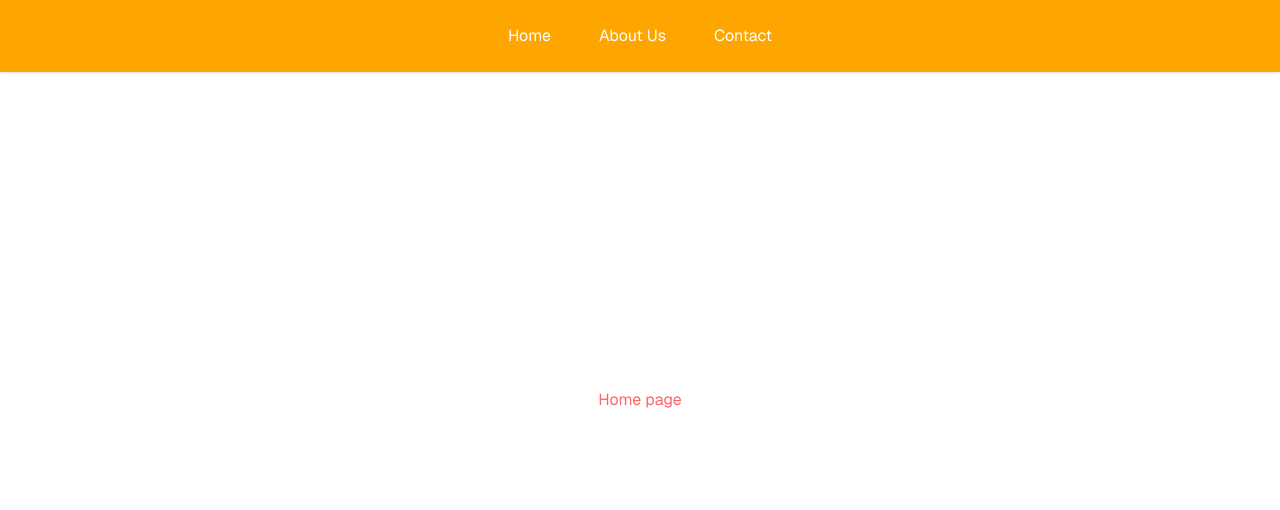
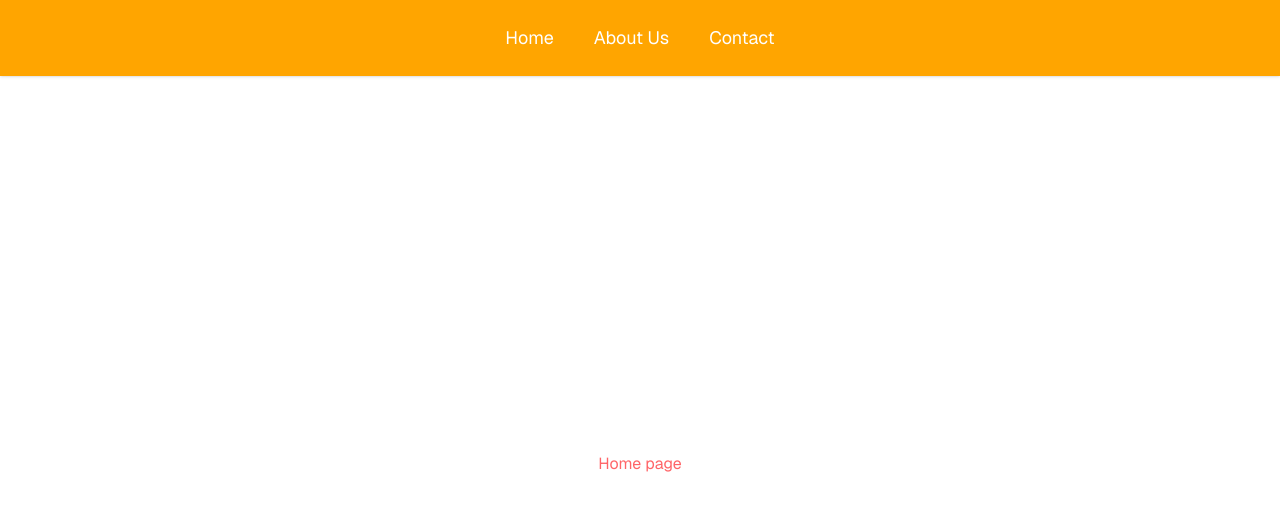
Before and after one commit to SlavkoVran/moja-staza, a Next.js app: page / in a window 1280 px wide. Shown: the top 510 px of the page. Built offline with nearby package versions, Linux system fonts and the light colour scheme.

Commit message:
Odradjen responsive

```diff
--- a/app/page.tsx
+++ b/app/page.tsx
@@ -1,28 +1,39 @@
-import Image from "next/image";
 import styles from "./page.module.css";
 
 export default function Home() {
   return (
     <div className={styles.page}>
-      <main className={styles.main}>
+
+      <main className={`${styles.main} pt-32`}>
         <h1 className="text-red-400">Home page</h1>
       </main>
 
+      <header className="bg-background p-6 shadow w-full fixed top-0 left-0 right-0 z-50">
+        <div className="relative mx-auto flex max-w-screen-lg flex-col sm:flex-row sm:items-center sm:justify-center">
 
- <nav className="bg-background p-6 shadow w-full fixed top-0 left-0 right-0">
-        <ul className="flex justify-center mr-5 ml-5">
-          <li className="text-white hover:text-blue-300 mr-12">
-            Home
-          </li>
-          <li className="text-white hover:text-blue-300 mr-12">
-            About Us
-          </li>
-          <li className="text-white hover:text-blue-300">
-            Contact
-          </li>
-        </ul>
-      </nav>
+          {/* Hamburger dugme */}
+          <input className="peer hidden" type="checkbox" id="navbar-toggle" />
+          <label htmlFor="navbar-toggle" className="absolute right-4 top-0 cursor-pointer text-white text-2xl sm:hidden">
+            <svg xmlns="http://www.w3.org/2000/svg" width="1em" height="1em" viewBox="0 0 448 512">
+              <path fill="currentColor" d="M0 96c0-17.7 14.3-32 32-32h384c17.7 0 32 14.3 32 32s-14.3 32-32 32H32C14.3 128 0 113.7 0 96zm0 160c0-17.7 14.3-32 32-32h384c17.7 0 32 14.3 32 32s-14.3 32-32 32H32c-17.7 0-32-14.3-32-32zm448 160c0 17.7-14.3 32-32 32H32c-17.7 0-32-14.3-32-32s14.3-32 32-32h384c17.7 0 32 14.3 32 32z" />
+            </svg>
+          </label>
 
+          <nav className="peer-checked:block hidden sm:block mt-4 sm:mt-0 w-full sm:w-auto text-center">
+            <ul className="flex flex-col sm:flex-row sm:space-x-10 text-white text-lg">
+              <li className="hover:text-blue-300">
+                <a href="#">Home</a>
+              </li>
+              <li className="hover:text-blue-300">
+                <a href="#">About Us</a>
+              </li>
+              <li className="hover:text-blue-300">
+                <a href="#">Contact</a>
+              </li>
+            </ul>
+          </nav>
+        </div>
+      </header>
     </div>
   );
 }
```
